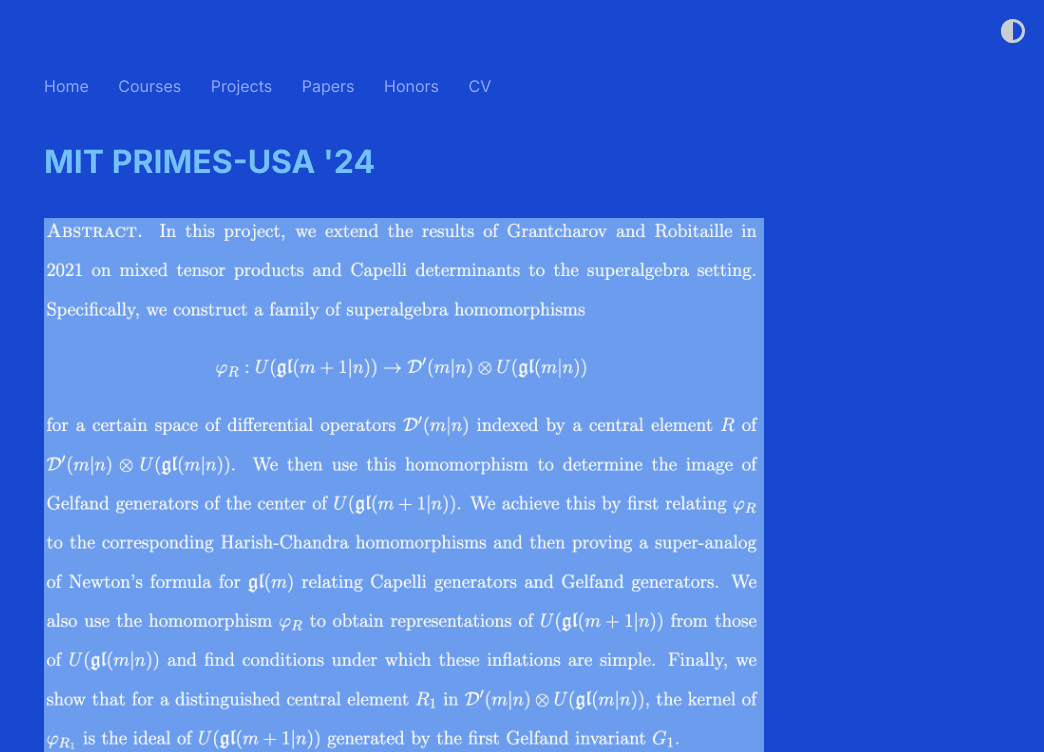
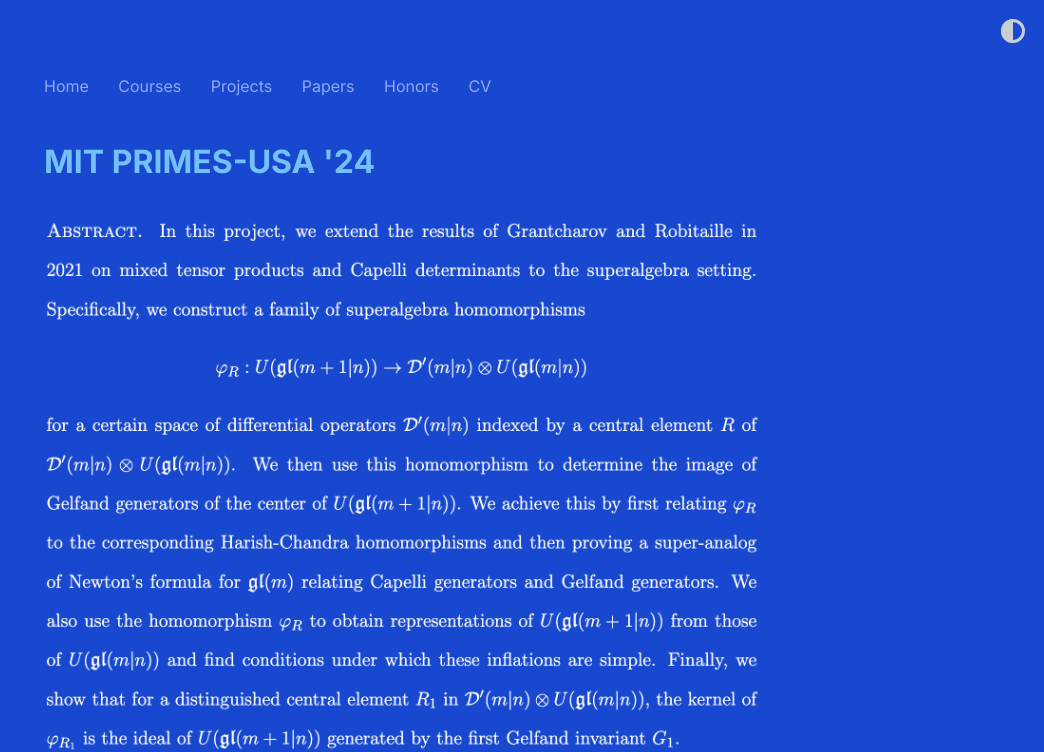
Before and after one commit to shihankanungo/shihankanungo.github.io, a Jekyll site: the page built from primes-24-1.md, in a window 1280 px wide. Shown: the top 752 px of the page, without its empty margins (236-1280 px from the left). Built offline with Jekyll 4.4.1, drawn with Linux system fonts in a browser that asks for light colours; grey boxes are pictures that could not be loaded.

Commit message:
Update primes-24-1.md

```diff
--- a/primes-24-1.md
+++ b/primes-24-1.md
@@ -3,10 +3,4 @@
 title: MIT PRIMES-USA '24
 ---
 <br>
-<a>
-  <img src="https://github.com/shihankanungo/shihankanungo.github.io/blob/master/primes-24-1-lblue.png#gh-light-mode-only" alt="Abstract" />
-</a>
-
-<a>
-  <img src="https://github.com/shihankanungo/shihankanungo.github.io/blob/master/primes-24-1-dblue.png.png#gh-dark-mode-only" alt="Abstract" />
-</a>
+![abstract](primes-24-1-dblue.png)
```
